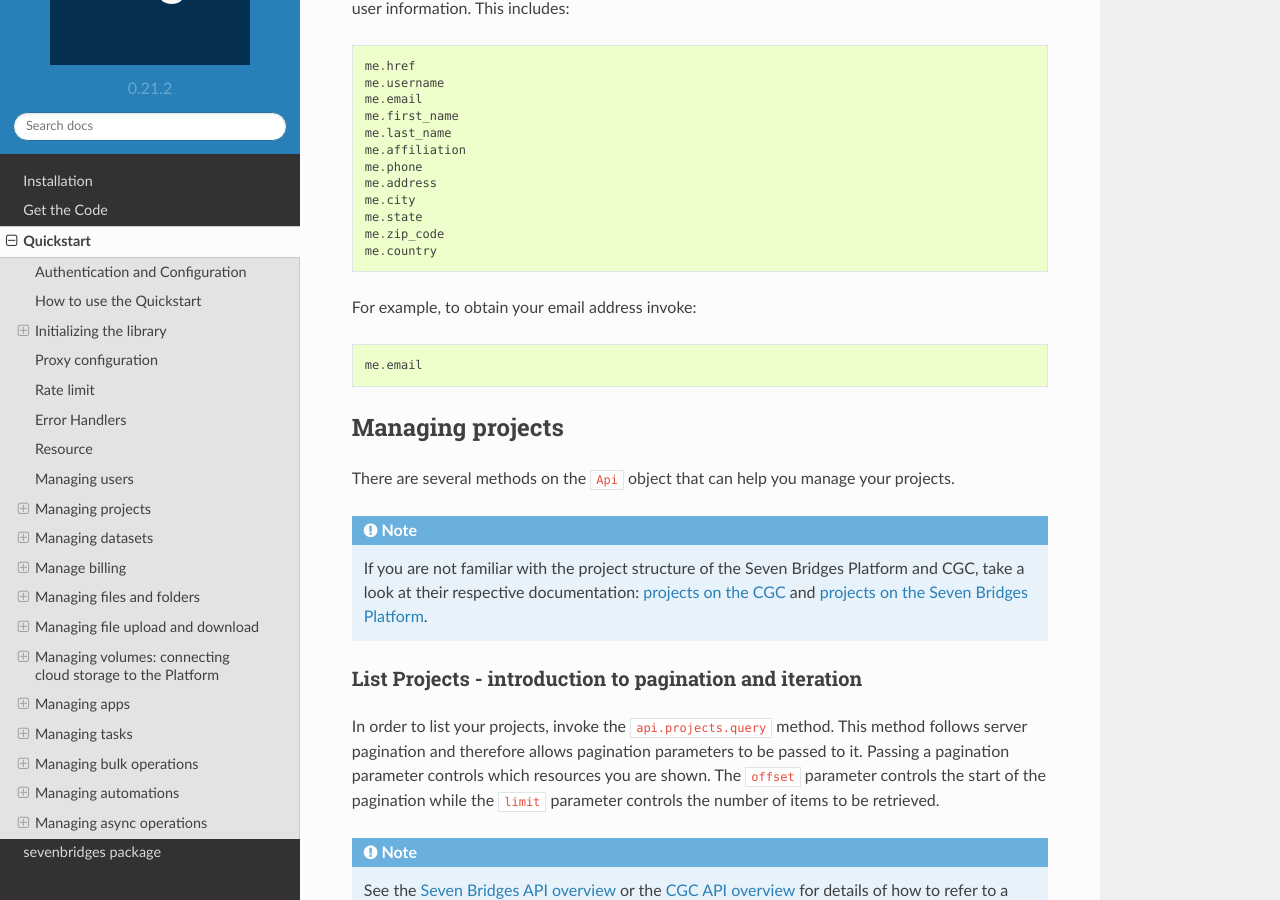
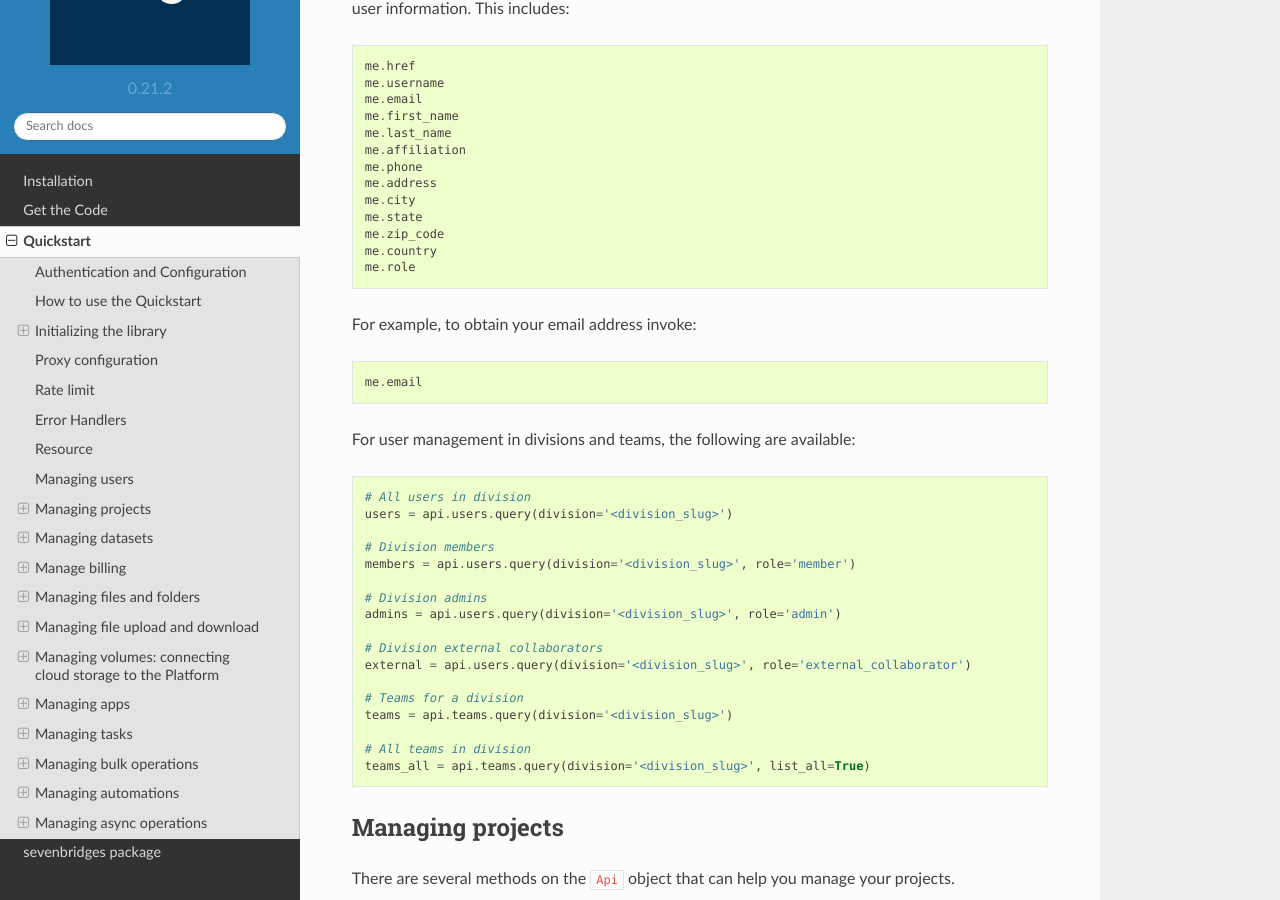
Before and after one commit to sbg/sevenbridges-python, a Sphinx documentation site: the page built from docs/quickstart.rst, in a window 1280 px wide and 900 px high, scrolled down 6277 px. Built offline with Sphinx 7.4.7 and the Read the Docs theme 2.0.0, drawn with Linux system fonts in a browser that asks for light colours.

Commit message:
Add user management calls to docs

```diff
--- a/docs/quickstart.rst
+++ b/docs/quickstart.rst
@@ -287,12 +287,35 @@ Once you have initialized the library by authenticating yourself, the object :co
     me.state
     me.zip_code
     me.country
+    me.role
 
 For example, to obtain your email address invoke:
 
 .. code:: python
 
     me.email
+
+For user management in divisions and teams, the following are available:
+
+.. code:: python
+
+    # All users in division
+    users = api.users.query(division='<division_slug>')
+
+    # Division members
+    members = api.users.query(division='<division_slug>', role='member')
+
+    # Division admins
+    admins = api.users.query(division='<division_slug>', role='admin')
+
+    # Division external collaborators
+    external = api.users.query(division='<division_slug>', role='external_collaborator')
+
+    # Teams for a division
+    teams = api.teams.query(division='<division_slug>')
+
+    # All teams in division
+    teams_all = api.teams.query(division='<division_slug>', list_all=True)
 
 Managing projects
 -----------------
```
